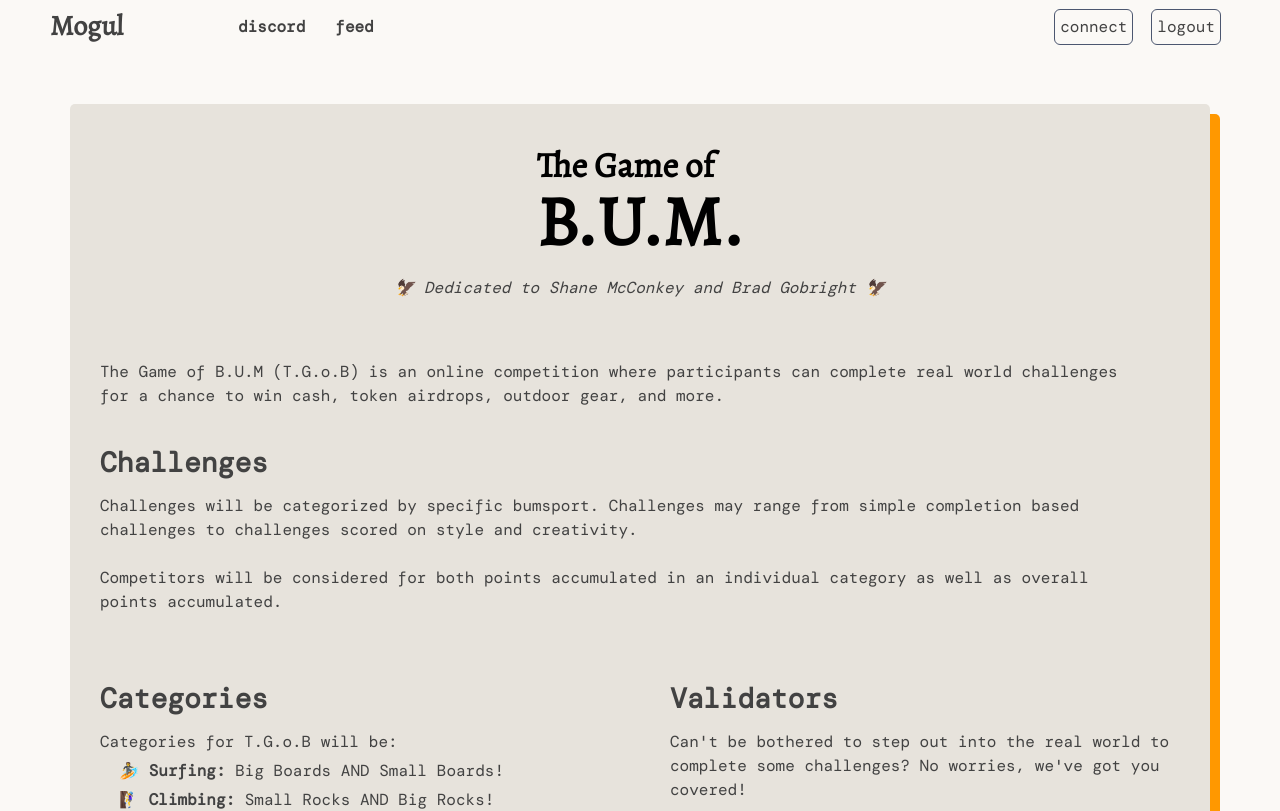
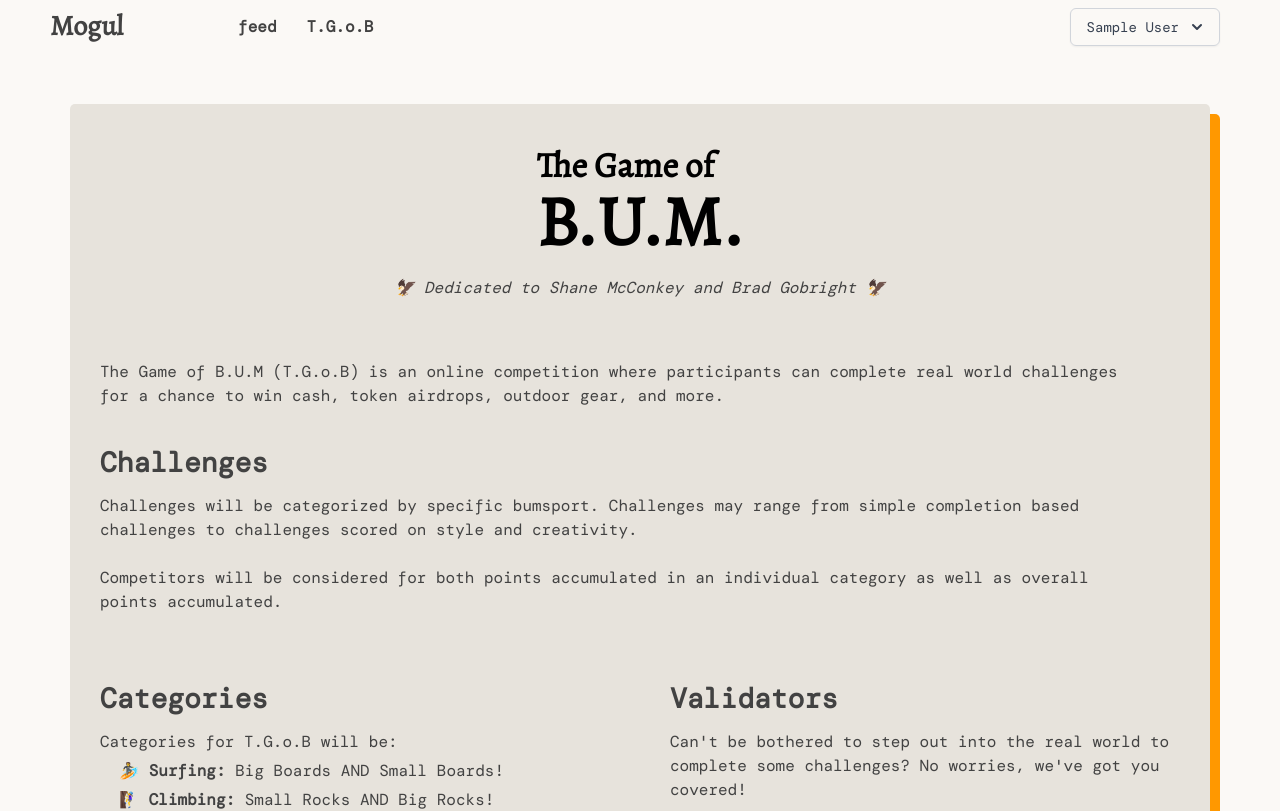
Before and after one commit to mogul-run/mogul, a React (Create React App) app in the folder landing-page/: page /tgob in a window 1280 px wide. Shown: the top 811 px of the page. Built offline with nearby package versions, Linux system fonts and the light colour scheme; no server answers; sample sign-in values are in the browser's storage.

Commit message:
set and get data working for firebase

```diff
--- a/landing-page/package.json
+++ b/landing-page/package.json
@@ -6,6 +6,8 @@
   "dependencies": {
     "@fontsource/alegreya": "^4.5.6",
     "@fontsource/dm-mono": "^4.5.7",
+    "@headlessui/react": "^1.5.0",
+    "@heroicons/react": "^1.0.6",
     "@maticnetwork/maticjs": "^3.2.4",
     "@maticnetwork/maticjs-ethers": "^1.0.1",
     "@testing-library/jest-dom": "^5.16.3",
@@ -17,6 +19,8 @@
     "@types/react-dom": "^17.0.14",
     "dotenv": "^16.0.0",
     "firebase": "^9.6.10",
+    "heroicons-react": "^1.4.1",
+    "lodash": "^4.17.21",
     "react": "^17.0.2",
     "react-dom": "^17.0.2",
     "react-ga4": "^1.4.1",
--- a/landing-page/src/App.tsx
+++ b/landing-page/src/App.tsx
@@ -19,6 +19,7 @@ import {
     getAuth,
     signOut,
 } from "firebase/auth";
+import AccountSettings from "./pages/account-settings";
 
 ReactGA.initialize("G-WGSG8KJ0Z1");
 ReactGA.send("pageview");
@@ -83,7 +84,8 @@ function App() {
                     <Route path="/tgob" element={<TGOB />} />
                     <Route path="/team" element={<Team />} />
                     <Route path="/login" element={<Login user={user} />} />
-                    <Route path="/feed" element={<Feed/>} />
+                    <Route path="/account-settings" element={<AccountSettings user={user} />} />
+                    <Route path="/feed" element={<Feed user={user}/>} />
                     <Route
                         path="/"
                         element={
--- a/landing-page/src/components/navbar.css
+++ b/landing-page/src/components/navbar.css
@@ -33,6 +33,7 @@
 .auth-buttons {
     display: flex;
     flex-direction: row;
+    align-items: center;
 }
 
 .navlinks {
@@ -46,7 +47,11 @@
 .connect {
     cursor: pointer;
     outline: 0.5px solid #4c5770;
-    margin: 10px 10px;
+    height: max-content;
+}
+
+.auth-button {
+    margin: 0px 5px;
     padding: 5px;
     border-radius: 5px;
     font-weight: 100;
--- a/landing-page/src/components/navbar.tsx
+++ b/landing-page/src/components/navbar.tsx
@@ -1,5 +1,8 @@
 import { Link } from "react-router-dom";
 import "./navbar.css";
+import { Fragment } from "react";
+import { Menu, Transition } from "@headlessui/react";
+import { ChevronDownIcon } from "@heroicons/react/solid";
 
 export default function Navbar(props: any) {
     const openLogin = () => {
@@ -13,31 +16,39 @@ export default function Navbar(props: any) {
             <div className="navbuttons">
                 <div className="navlinks">
                     {/* <div className="navlink" onClick={scrollToContent}>About</div> */}
-                    <a
+                    <Link to="/feed " className="nostyle">
+                        {props.user && <div className="navlink">feed</div>}
+                    </Link>
+                    {/* <a
                         href="https://discord.gg/8AXyshRRVM"
                         target="__blank"
                         className="nostyle"
                     >
                         <div className="navlink"> discord</div>
-                    </a>
+                    </a> */}
 
-                    <Link to="/feed " className="nostyle">
-                        <div className="navlink">feed</div>
+                    <Link to="/tgob" className="nostyle">
+                        <div className="navlink">T.G.o.B</div>
                     </Link>
                 </div>
                 <div className="auth-buttons">
-                    <div
-                        className="connect"
+                    {/* <div
+                        className="connect auth-button"
                         onClick={() => props.connectWalletHandler()}
                     >
                         connect
-                    </div>
-                    <div className="connect">
+                    </div> */}
+                    <div className="auth-button">
                         {" "}
                         {props.user ? (
-                            <User handleLogout={props.handleLogout} />
+                            <User
+                                handleLogout={props.handleLogout}
+                                user={props.user}
+                            />
                         ) : (
-                            <Link to="/login">login</Link>
+                            <div className="button-primary">
+                                <Link to="/login" className="text-white hover:text-slate-600">login</Link>
+                            </div>
                         )}
                     </div>
                 </div>
@@ -46,10 +57,68 @@ export default function Navbar(props: any) {
     );
 }
 
+function classNames(...classes: any[]) {
+    return classes.filter(Boolean).join(" ");
+}
+
 function User(props: any) {
     return (
-        <div>
-            <div onClick={props.handleLogout}>logout</div>
-        </div>
+        <Menu as="div" className="relative inline-block text-left">
+            <div>
+                <Menu.Button className="inline-flex justify-center w-full rounded-md border border-gray-300 shadow-sm px-4 py-2 text-sm font-medium text-gray-700 hover:bg-gray-50 ">
+                    {props.user.displayName && props.user.displayName}
+                    <ChevronDownIcon
+                        className="-mr-1 ml-2 h-5 w-5"
+                        aria-hidden="true"
+                    />
+                </Menu.Button>
+            </div>
+
+            <Transition
+                as={Fragment}
+                enter="transition ease-out duration-100"
+                enterFrom="transform opacity-0 scale-95"
+                enterTo="transform opacity-100 scale-100"
+                leave="transition ease-in duration-75"
+                leaveFrom="transform opacity-100 scale-100"
+                leaveTo="transform opacity-0 scale-95"
+            >
+                <Menu.Items className="origin-top-right absolute right-0 mt-2 w-56 rounded-md shadow-lg bg-white ring-1 ring-black ring-opacity-5 focus:outline-none">
+                    <div className="py-1">
+                        <Menu.Item>
+                            {({ active }) => (
+                                <Link
+                                    to="/account-settings"
+                                    className={classNames(
+                                        active
+                                            ? "bg-gray-100 text-gray-900"
+                                            : "text-gray-700",
+                                        "block px-4 py-2 text-sm"
+                                    )}
+                                >
+                                    Account settings
+                                </Link>
+                            )}
+                        </Menu.Item>
+                        <Menu.Item>
+                            {({ active }) => (
+                                <button
+                                    type="submit"
+                                    className={classNames(
+                                        active
+                                            ? "bg-gray-100 text-gray-900"
+                                            : "text-gray-700",
+                                        "block w-full text-left px-4 py-2 text-sm"
+                                    )}
+                                    onClick={props.handleLogout}
+                                >
+                                    Sign out
+                                </button>
+                            )}
+                        </Menu.Item>
+                    </div>
+                </Menu.Items>
+            </Transition>
+        </Menu>
     );
 }
--- a/landing-page/src/context/appContext.tsx
+++ b/landing-page/src/context/appContext.tsx
@@ -14,6 +14,7 @@ export const AppContextProvider: React.FC = ({children}) => {
         apiKey: "AIzaSyAQGmn8B1Sk3aJGTQeMDpj36ix91VSPXtU",
         authDomain: "mogul-run.firebaseapp.com",
         projectId: "mogul-run",
+        databaseURL: "https://mogul-run.firebaseio.com/",
         storageBucket: "mogul-run.appspot.com",
         messagingSenderId: "876100340137",
         appId: "1:876100340137:web:1942f8aee38bbece765cb8",
--- /dev/null
+++ b/landing-page/src/pages/account-settings.tsx
@@ -0,0 +1,31 @@
+import { updateProfile } from "@firebase/auth";
+import { useState } from "react";
+
+function AccountSettings(props: any) {
+    const [username, setUsername] = useState("");
+
+    const handleUsername = (username: string) => {
+        setUsername(username);
+    };
+
+    const handleSubmit = () => {
+        updateProfile(props.user, {displayName: username}).catch(
+            (error:Error) => {
+                console.log(error);
+            }
+        );
+    }
+
+    return (
+        <div className="">
+            <input
+                className="user input rounded p-1 "
+                placeholder="Username"
+                onChange={(e) => handleUsername(e.target.value)}
+            ></input>
+            <button className="button-ghost" onClick={() => handleSubmit()}>set </button>
+        </div>
+    );
+}
+
+export default AccountSettings;
--- a/landing-page/src/pages/feed.css
+++ b/landing-page/src/pages/feed.css
@@ -2,7 +2,7 @@
 }
 
 .text-input {
-    min-width: 400px;
+    min-width: 90%;
     text-overflow: wrap;
 }
 
--- a/landing-page/src/pages/feed.tsx
+++ b/landing-page/src/pages/feed.tsx
@@ -1,3 +1,7 @@
+import { useEffect, useState } from "react";
+import { useNavigate } from "react-router-dom";
+import { getDatabase, push, ref, get, onValue } from "firebase/database";
+import {toArray} from "lodash";
 import "./feed.css";
 
 const test_content = [
@@ -22,22 +26,118 @@ const test_content = [
         author: "topropewarrior",
     },
 ];
-function Feed() {
-    const submitContent = async () => {
+function Feed(props: any) {
+    const [openPost, setOpenPost] = useState(false);
+    const [posts, setPosts] = useState<any[]>([]);
+    const navigate = useNavigate();
 
+    const getPosts = () => {
+        const db = getDatabase();
+        onValue(ref(db, "/posts"), (snapshot) => {
+            if(snapshot.exists()) {
+                setPosts(toArray(snapshot.val()).reverse());
+                // setPosts(snapshot.val());
+            }
+        }, {
+            onlyOnce:false
+        })
     }
 
+    useEffect(() => {
+        if (!props.user) {
+            navigate("/");
+        }
+        else {
+            getPosts();
+        }
+    }, []);
+
+
+
     return (
-        <div className="feed-wrapper">
-            <div className="submit-content m-6">
-                <div className="text-lg my-3">Hot take incoming!</div>
-                <textarea className="text-input rounded p-2 min-w-max-content text-sm" />
-                <button className="">submit</button>
+        <div>
+            {" "}
+            <div>
+                {openPost ? (
+                    <PostContent user={props.user} setOpenPost={setOpenPost} />
+                ) : (
+                    <PostButton setOpenPost={setOpenPost} />
+                )}
             </div>
-            <div className="feed-content">
-                {test_content.map((post) => (
-                    <TextPost post={post} />
-                ))}
+            <div className="feed-wrapper">
+                <div className="feed-content">
+                    {posts.length > 0 && posts.map((post) => (
+                        <TextPost post={post} />
+                    ))}
+                </div>
+            </div>
+        </div>
+    );
+}
+
+function PostButton(props: any) {
+    const handlePost = () => {
+        props.setOpenPost(true);
+    };
+    return (
+        <button
+            className="mx-6 my-2 button-primary"
+            onClick={() => handlePost()}
+        >
+            {" "}
+            post{" "}
+        </button>
+    );
+}
+
+function PostContent(props: any) {
+    const [post, setPost] = useState("");
+    const [error, setError] = useState("");
+    const db = getDatabase();
+
+    const handleError = (error: string) => {
+        setError(error);
+    };
+    const handlePost = (value: string) => {
+        setPost(value);
+    };
+
+    const handlePostSubmit = () => {
+        // should add post to user's list of posts as well as global list of posts
+        // for now we'll just add to the global list of posts
+        const newPost = {
+            type: "text",
+            text: post,
+            author: props.user.displayName,
+        };
+        push(ref(db, "posts"), newPost)
+            .then(props.setOpenPost(false))
+            .catch((error) => {
+                handleError(error);
+            });
+
+        console.log("submitting post");
+    };
+
+    return (
+        <div className="submit-content m-6">
+            <div className="text-lg my-3">Hot take incoming!</div>
+            <textarea
+                onChange={(event) => handlePost(event.target.value)}
+                className="text-input rounded p-1"
+            />
+            <div className="my-2">
+                <button
+                    className="button-primary"
+                    onClick={
+                        post
+                            ? () => handlePostSubmit()
+                            : () => handleError("Can't submit an empty post")
+                    }
+                >
+                    submit
+                </button>
+                <div className="error text-red-500">{error}</div>
             </div>
         </div>
     );
@@ -52,7 +152,6 @@ function TextPost(props: any) {
                 <button className="button-ghost mr-2"> react </button>
                 <button className="button-ghost mr-2 "> comment</button>
                 <button className="button-ghost"> tip </button>
-
             </div>
         </div>
     );
```
Also changed, not shown: 1 other file (tests, documents, lock files or other folders).
